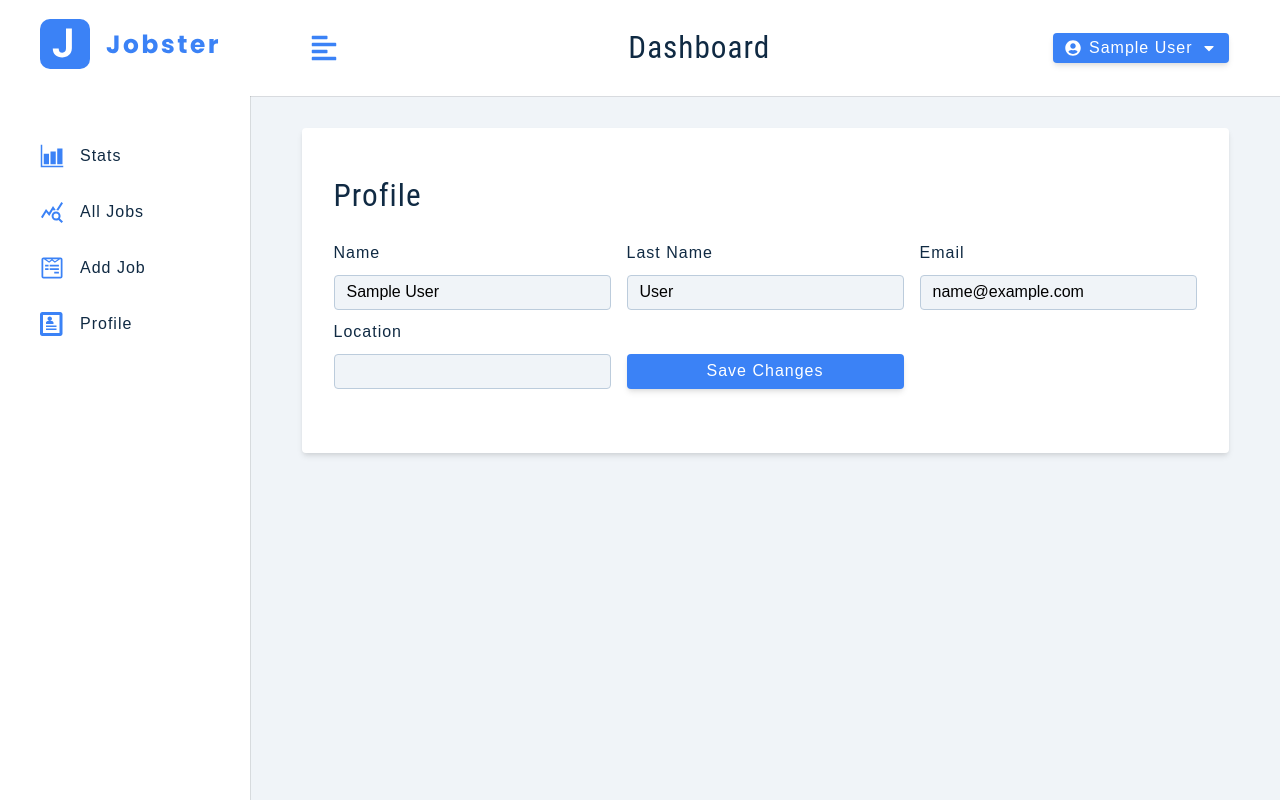
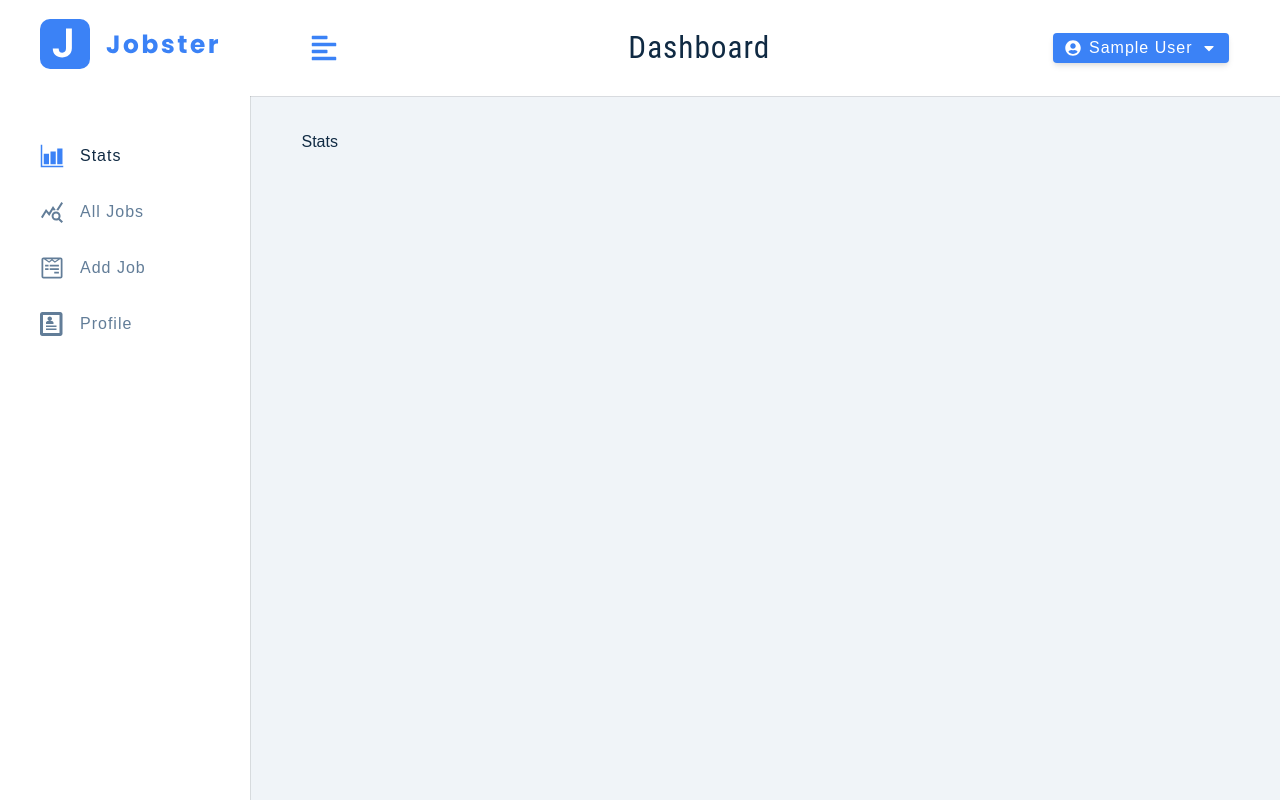
Before and after one commit to Razieh-Abedi/redux-toolkit-jobster, a React (Create React App) app: page / in a window 1280 px wide. Built offline with nearby package versions, Linux system fonts and the light colour scheme; sample sign-in values are in the browser's storage.

Commit message:
set update user function in profile section

```diff
--- a/src/components/NavLinks.js
+++ b/src/components/NavLinks.js
@@ -10,7 +10,7 @@ function NavLinks({ toggle }) {
         const { id, path, text, icon } = link;
         return (
           <NavLink
-            path={path}
+            to={path}
             key={id}
             onClick={toggle}
             className={({ isActive }) =>
--- a/src/features/user/userSlice.js
+++ b/src/features/user/userSlice.js
@@ -32,6 +32,23 @@ export const loginUser = createAsyncThunk(
       const resp = await customFetch.post("/auth/login", user);
       return resp.data;
     } catch (error) {
+      return thunkAPI.rejectWithValue(error.response.data.msg);
+    }
+  }
+);
+
+export const updateUser = createAsyncThunk(
+  "user/updateUser",
+  async (user, thunkAPI) => {
+    try {
+      const resp = await customFetch.patch("/auth/updateUser", user, {
+        headers: {
+          authorization: `Bearer ${thunkAPI.getState().user.user.token}`,
+        },
+      });
+      return resp.data;
+    } catch (error) {
+      console.log(error.response);
       return thunkAPI.rejectWithValue(error.response.data.msg);
     }
   }
@@ -79,6 +96,20 @@ const userSlice = createSlice({
       .addCase(loginUser.rejected, (state, { payload }) => {
         state.isLoading = false;
         toast.error(payload);
+      })
+      .addCase(updateUser.pending, (state) => {
+        state.isLoading = true;
+      })
+      .addCase(updateUser.fulfilled, (state, { payload }) => {
+        const { user } = payload;
+        state.isLoading = false;
+        state.user = user;
+        addUserToLocalStorage(user);
+        toast.success("User updated!");
+      })
+      .addCase(updateUser.rejected, (state, { payload }) => {
+        state.isLoading = false;
+        toast.error(payload);
       });
   },
 });
--- a/src/pages/dashboard/Profile.js
+++ b/src/pages/dashboard/Profile.js
@@ -3,6 +3,7 @@ import { toast } from "react-toastify";
 import Wrapper from "../../assets/wrappers/DashboardFormPage";
 import { useDispatch, useSelector } from "react-redux";
 import { FormRow } from "../../components";
+import { updateUser } from "../../features/user/userSlice";
 
 function Profile() {
   const dispatch = useDispatch();
@@ -21,6 +22,7 @@ function Profile() {
       toast.error("Please fill out all the fields!");
       return;
     }
+    dispatch(updateUser({ name, lastName, email, location }));
   };
 
   const handleChange = (e) => {
@@ -38,26 +40,26 @@ function Profile() {
             type="text"
             name="name"
             value={userData.name}
-            onChange={handleChange}
+            handleChange={handleChange}
           />
           <FormRow
             type="text"
             name="lastName"
             labelText="last name"
             value={userData.lastName}
-            onChange={handleChange}
+            handleChange={handleChange}
           />
           <FormRow
             type="email"
             name="email"
             value={userData.email}
-            onChange={handleChange}
+            handleChange={handleChange}
           />
           <FormRow
             type="text"
             name="location"
             value={userData.location}
-            onChange={handleChange}
+            handleChange={handleChange}
           />
           <button type="submit" className="btn btn-block" disabled={isLoading}>
             {isLoading ? "Please wait..." : "Save changes"}
--- a/src/pages/dashboard/SharedLayout.js
+++ b/src/pages/dashboard/SharedLayout.js
@@ -2,7 +2,6 @@ import React from "react";
 import { BigSidebar, SmallSidebar, Navbar } from "../../components";
 import Wrapper from "../../assets/wrappers/SharedLayout";
 import { Outlet } from "react-router-dom";
-import Profile from "./Profile";
 
 function SharedLayout() {
   return (
@@ -13,8 +12,7 @@ function SharedLayout() {
         <div>
           <Navbar />
           <div className="dashboard-page">
-            {/* <Outlet /> */}
-            <Profile/>
+            <Outlet />
           </div>
         </div>
       </main>
```
Also changed, not shown: 1 other file (tests, documents, lock files or other folders).
